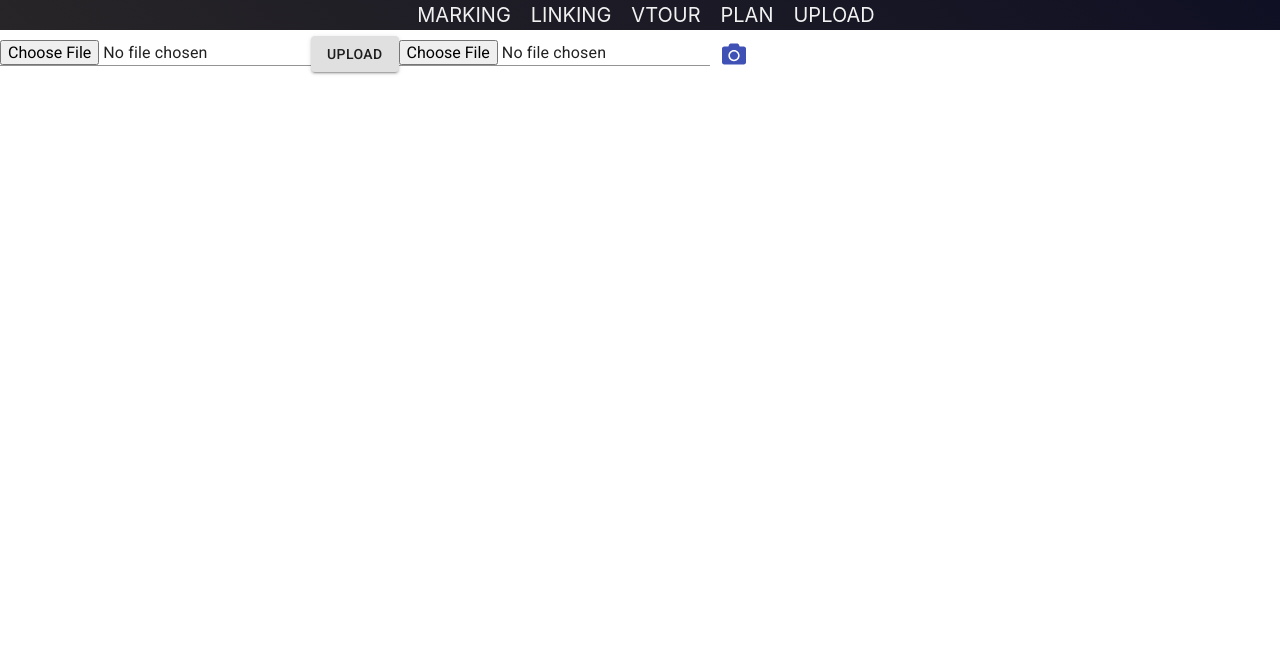
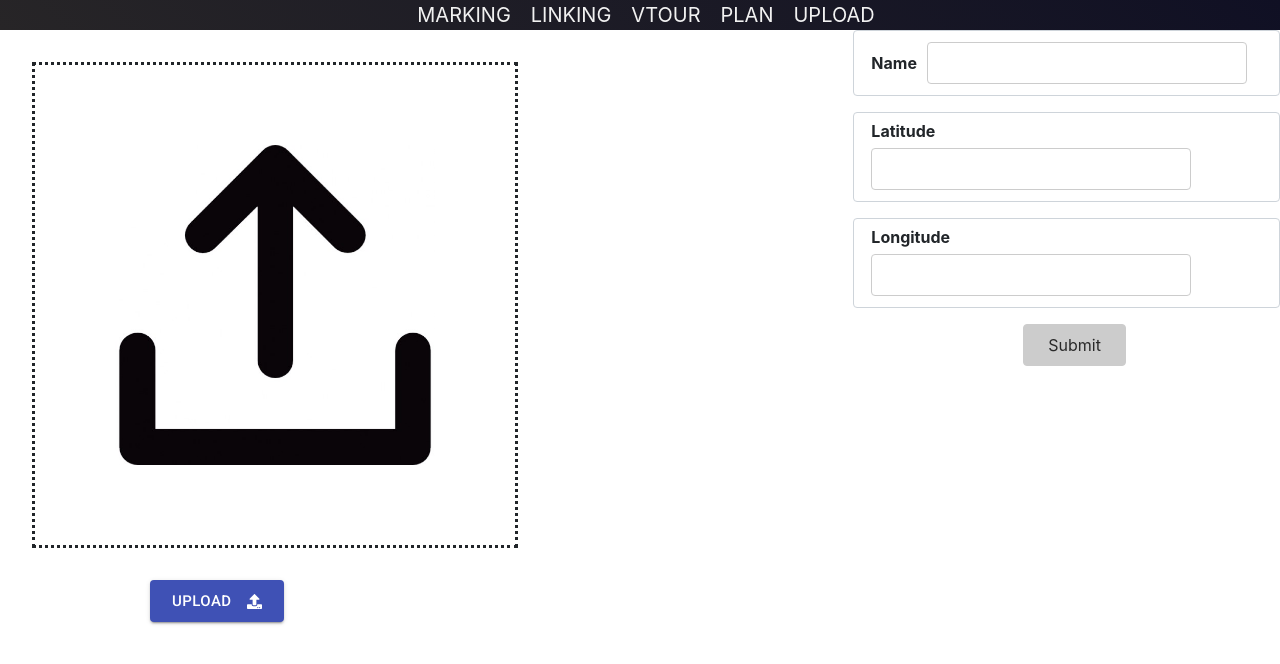
Before and after one commit to shobhithk/project_AR, a React (Create React App) app: page /1/uploadplan in a window 1280 px wide. Shown: the top 664 px of the page. Built offline with nearby package versions, Linux system fonts and the light colour scheme.

Commit message:
plan-image upload

```diff
--- a/src/components/Tour/SideHeader.js
+++ b/src/components/Tour/SideHeader.js
@@ -17,7 +17,7 @@ const SideHeader = (props) => {
             >
               {props.images[key]}
             </button>
-            <hr className="hr" />
+
           </React.Fragment>
         ) : (
           <div className="none" key={index}></div>
--- a/src/components/Tour/TourPlannellum.js
+++ b/src/components/Tour/TourPlannellum.js
@@ -90,7 +90,7 @@ const TourPlannellum = (props) => {
         <Pannellum
           ref={panImage}
           width="100%"
-          height="94.7vh"
+          height="95.2vh"
           image={
             window.innerWidth < 780
               ? props.mobileImage
--- /dev/null
+++ b/src/components/Upload/PanoForm.js
@@ -0,0 +1,53 @@
+import React from "react";
+import useInput from "../../Hooks/use-input";
+
+const InputName = (props) => {
+  const {
+    value: inputName,
+    valueIsValid: enteredNameIsValid,
+    hasError: enteredInputisInValid,
+    inputHandler,
+    onBlurHandler,
+    reset:nameReset
+  } = useInput((value) => value.trim() !== "");
+
+  let isFormValid = false;
+  if (enteredNameIsValid) isFormValid = true;
+
+  const formSubmitHandler = (event) => {
+    event.preventDefault();
+
+    if (!enteredNameIsValid) return;
+
+    props.fileSubmitHandler(inputName)
+
+    nameReset();
+
+  };
+  const inputClass = enteredInputisInValid
+    ? "form-control invalid"
+    : "form-control";
+
+  return (
+    <form onSubmit={formSubmitHandler} style={{"margin":"5em 1em" }}>
+      <div className={inputClass}>
+        <label htmlFor="name">Your Name</label>
+        <input
+          type="text"
+          onChange={inputHandler}
+          onBlur={onBlurHandler}
+          id="name"
+          value={inputName}
+        />
+        {enteredInputisInValid && (
+          <p className="error-text">enter valid input</p>
+        )}
+      </div>
+      <div className="form-actions">
+        <button disabled={!isFormValid}>Submit</button>
+      </div>
+    </form>
+  );
+};
+
+export default InputName;
--- /dev/null
+++ b/src/components/Upload/PlanForm.js
@@ -0,0 +1,110 @@
+import React from "react";
+import useInput from "../../Hooks/use-input";
+
+const PlanForm = (props) => {
+  const {
+    value: inputName,
+    valueIsValid: enteredNameIsValid,
+    hasError: enteredInputisInValid,
+    inputHandler,
+    onBlurHandler,
+    reset: nameReset,
+  } = useInput((value) => value.trim() !== "");
+
+  const {
+    value: inputLatitude,
+    valueIsValid: enteredLatitudeIsValid,
+    hasError: enteredFormLatitudeIsInvalid,
+    inputHandler: inputLatitudeHandler,
+    onBlurHandler: onBlurLatitudeHandler,
+    reset: latitudeReset,
+  } = useInput((value) => value.trim() !== "");
+
+  const {
+    value: inputLongitude,
+    valueIsValid: enteredLongitudeIsValid,
+    hasError: enteredFormLongitudeIsInvalid,
+    inputHandler: inputLongitudeHandler,
+    onBlurHandler: onBlurLongitudeHandler,
+    reset: longitudeReset,
+  } = useInput((value) => value.trim() !== "");
+
+  let isFormValid = false;
+  if (enteredNameIsValid && enteredLatitudeIsValid && enteredLongitudeIsValid)
+    isFormValid = true;
+
+  const formSubmitHandler = (event) => {
+    event.preventDefault();
+
+    if (
+      !enteredNameIsValid &&
+      !enteredLatitudeIsValid &&
+      !enteredLongitudeIsValid
+    )
+      return;
+
+    console.log();
+    props.fileSubmitHandler(inputName, inputLatitude, inputLongitude);
+    nameReset();
+    latitudeReset();
+    longitudeReset();
+  };
+  const inputClass = enteredInputisInValid
+    ? "form-control invalid"
+    : "form-control";
+  const latitudeClass = enteredFormLatitudeIsInvalid
+    ? "form-control invalid"
+    : "form-control";
+  const longitudeClass = enteredFormLongitudeIsInvalid
+    ? "form-control invalid"
+    : "form-control";
+
+  return (
+    <form onSubmit={formSubmitHandler}>
+      <div className={inputClass}>
+        <label htmlFor="name">Name</label>
+        <input
+          type="text"
+          onChange={inputHandler}
+          onBlur={onBlurHandler}
+          id="name"
+          value={inputName}
+        />
+        {enteredInputisInValid && (
+          <p className="error-text">enter valid input</p>
+        )}
+      </div>
+      <div className={latitudeClass}>
+        <label htmlFor="email">Latitude</label>
+        <input
+          type="text"
+          onChange={inputLatitudeHandler}
+          onBlur={onBlurLatitudeHandler}
+          id="id"
+          value={inputLatitude}
+        />
+        {enteredFormLatitudeIsInvalid && (
+          <p className="error-text">enter valid input</p>
+        )}
+      </div>
+      <div className={longitudeClass}>
+        <label htmlFor="email">Longitude</label>
+        <input
+          type="text"
+          onChange={inputLongitudeHandler}
+          onBlur={onBlurLongitudeHandler}
+          id="id"
+          value={inputLongitude}
+        />
+        {enteredFormLongitudeIsInvalid && (
+          <p className="error-text">enter valid input</p>
+        )}
+      </div>
+      <div className="form-actions">
+        <button disabled={!isFormValid}>Submit</button>
+      </div>
+    </form>
+  );
+};
+
+export default PlanForm;
--- a/src/components/Upload/Select.js
+++ b/src/components/Upload/Select.js
@@ -8,11 +8,11 @@ const Select = () => {
     const history = useHistory()
 
     const planUpload = ()=>{
-        history.push(`/${params.vid}/uploadimage`)
+        history.push(`/${params.vid}/uploadplan`)
     }
 
     const imageUpload = ()=>{
-        history.push(`/${params.vid}/uploadplan`)
+        history.push(`/${params.vid}/uploadimage`)
     }
 
   return (
--- a/src/components/Upload/UploadPano.js
+++ b/src/components/Upload/UploadPano.js
@@ -1,39 +1,54 @@
-import React, { useState, useRef } from "react";
+import React, { useState } from "react";
 import { useParams } from "react-router-dom";
-import { Input, IconButton, Grid, Button } from "@material-ui/core";
+import {
+  Input,
+  Grid,
+  Button,
+  LinearProgress,
+} from "@material-ui/core";
 import { FontAwesomeIcon } from "@fortawesome/react-fontawesome";
-import { faCamera, faCommentsDollar } from "@fortawesome/free-solid-svg-icons";
+import { faUpload } from "@fortawesome/free-solid-svg-icons";
 import axios from "axios";
+import PanoForm from "./PanoForm";
+import upload from "../../Assets/Images/upload.jpg";
 
 const UploadPano = () => {
   const cid = 1;
   const parammeters = useParams();
 
-  const inputRef = useRef(null);
-  const [file, setFile] = useState({
-    selectedFile: null,
-  });
-  const [name, setName] = useState();
+
+  const [file, setFile] = useState(null);
+  const [load, setLoad] = useState(null);
+  const [img, setImg] = useState(null);
 
   const fileSelectedHandler = (event) => {
-    setFile({
-      selectedFile: event.target.files[0],
-    });
+    setFile(event.target.files[0]);
+    setImg(URL.createObjectURL(event.target.files[0]));
   };
 
-  const fileUploadHandler = async () => {
+  const fileUploadHandler = async (inputName) => {
     try {
-      console.log(file.selectedFile)
+      const fd = new FormData();
+      fd.append("file", file);
       const params = {
-        image_name: name,
-        virtual_tour_id: +parammeters.vid,
+        image_name: inputName,
+        virtual_tour_id: parammeters.vid,
         customer_id: cid,
       };
+      console.log(FileList, params);
       const resopnse = await axios.post(
         "http://54.164.240.76:8000/insert_360_image",
-        file.selectedFile,
-        params
+        fd,
+        {
+          params,
+          onUploadProgress: (ProgressEvent) => {
+            setLoad(
+              Math.round((ProgressEvent.loaded / ProgressEvent.total) * 100)
+            );
+          },
+        }
       );
+      setLoad(null)
       console.log(resopnse);
     } catch (err) {
       console.log(err);
@@ -42,24 +57,48 @@ const UploadPano = () => {
 
   return (
     <>
-
+      {load && <LinearProgress variant="determinate" value={load} />}
+      <Grid container space={2}>
+        <Grid item xs={12} md={8} lg={8}>
           <label htmlFor="icon-button-file">
+            <div style={{ margin: "2em", border: "dotted" }}>
+              {
+                <img
+                  src={img ? img : upload}
+                  alt="upload"
+                  style={{ width: "20em", height: "20em", margin: "5em" }}
+                />
+              }
+            </div>
             <Input
+              style={{ display: "none" }}
               accept="image/*"
               id="icon-button-file"
               type="file"
               onChange={fileSelectedHandler}
             />
-            <Button onClick={console.log(inputRef)}>Pick File</Button>
-            <IconButton
+
+            <Button
+              style={{ marginLeft: "10em" }}
               color="primary"
+              variant="contained"
               aria-label="upload picture"
               component="span"
-              onClick={fileUploadHandler}
+              size="large"
             >
-              <FontAwesomeIcon icon={faCamera} />
-            </IconButton>
+              <span style={{ marginRight: "1em" }}>Upload</span>
+              <FontAwesomeIcon icon={faUpload} />
+            </Button>
           </label>
+        </Grid>
+        <Grid item xs={12} md={4} lg={4}>
+          <PanoForm
+            fileSubmitHandler={fileUploadHandler}
+            setImg={setImg}
+            setLoad={setLoad}
+          />
+        </Grid>
+      </Grid>
     </>
   );
 };
--- a/src/components/Upload/UploadPlan.js
+++ b/src/components/Upload/UploadPlan.js
@@ -1,32 +1,111 @@
-import React from "react";
-import { Input, Button, IconButton} from "@material-ui/core";
+import React, { useState } from "react";
+import { useParams } from "react-router-dom";
+import {
+  Input,
+  Grid,
+  Button,
+  LinearProgress,
+} from "@material-ui/core";
 import { FontAwesomeIcon } from "@fortawesome/react-fontawesome";
-import { faCamera } from "@fortawesome/free-solid-svg-icons";
+import { faUpload } from "@fortawesome/free-solid-svg-icons";
+import axios from "axios";
+import PlanForm from "./PlanForm";
+import upload from "../../Assets/Images/upload.jpg";
 
 const UploadPlan = () => {
+  const cid = 1;
+  const parammeters = useParams();
+
+
+  const [file, setFile] = useState(null);
+  const [load, setLoad] = useState(null);
+  const [img, setImg] = useState(null);
+
+  const fileSelectedHandler = (event) => {
+    setFile(event.target.files[0]);
+    setImg(URL.createObjectURL(event.target.files[0]));
+  };
+
+  const fileUploadHandler = async (inputName,inputLatitude,inputLongitude) => {
+    try {
+      const location ={
+        "lat":+inputLatitude,
+        "lng":+inputLongitude
+      }
+      const fd = new FormData();
+      fd.append('file',file)
+      const params = {
+        image_name: inputName,
+        virtual_tour_id: +parammeters.vid,
+        customer_id: cid,
+        lat:+inputLatitude,
+        lng:+inputLongitude
+      };
+      console.log(params);
+      const resopnse = await axios.post(
+        "http://54.164.240.76:8000/insert_plan_image",
+        fd,
+        {
+          params,
+          onUploadProgress: (ProgressEvent) => {
+            setLoad(
+              Math.round((ProgressEvent.loaded / ProgressEvent.total) * 100)
+            );
+          },
+        }
+      );
+      setLoad(null)
+      console.log(resopnse);
+    } catch (err) {
+      console.log(err);
+      setLoad(null)
+    }
+  };
+
   return (
     <>
-      <label htmlFor="contained-button-file">
+      {load && <LinearProgress variant="determinate" value={load} />}
+      <Grid container space={2}>
+        <Grid item xs={12} md={8} lg={8}>
+          <label htmlFor="icon-button-file">
+            <div style={{ margin: "2em", border: "dotted" }}>
+              {
+                <img
+                  src={img ? img : upload}
+                  alt="upload"
+                  style={{ width: "20em", height: "20em", margin: "5em" }}
+                />
+              }
+            </div>
             <Input
+              style={{ display: "none" }}
               accept="image/*"
-          id="contained-button-file"
-          multiple
+              id="icon-button-file"
               type="file"
+              onChange={fileSelectedHandler}
             />
-        <Button variant="contained" component="span">
-          Upload
+
+            <Button
+              style={{ marginLeft: "10em" }}
+              color="primary"
+              variant="contained"
+              aria-label="upload picture"
+              component="span"
+              size="large"
+            >
+              <span style={{ marginRight: "1em" }}>Upload</span>
+              <FontAwesomeIcon icon={faUpload} />
             </Button>
           </label>
-      <label htmlFor="icon-button-file">
-        <Input accept="image/*" id="icon-button-file" type="file" />
-        <IconButton
-          color="primary"
-          aria-label="upload picture"
-          component="span"
-        >
-          <FontAwesomeIcon icon={faCamera} />
-        </IconButton>
-      </label>
+        </Grid>
+        <Grid item xs={12} md={4} lg={4}>
+          <PlanForm
+            fileSubmitHandler={fileUploadHandler}
+            setImg={setImg}
+            setLoad={setLoad}
+          />
+        </Grid>
+      </Grid>
     </>
   );
 };
```
Also changed, not shown: src/components/Tour/PlanTour/MapView.js (+6 -1 lines), src/index.css (+4 -3 lines), src/Assets/Images/upload.jpg (added). Lines whose indentation alone changed are shown as unchanged.
